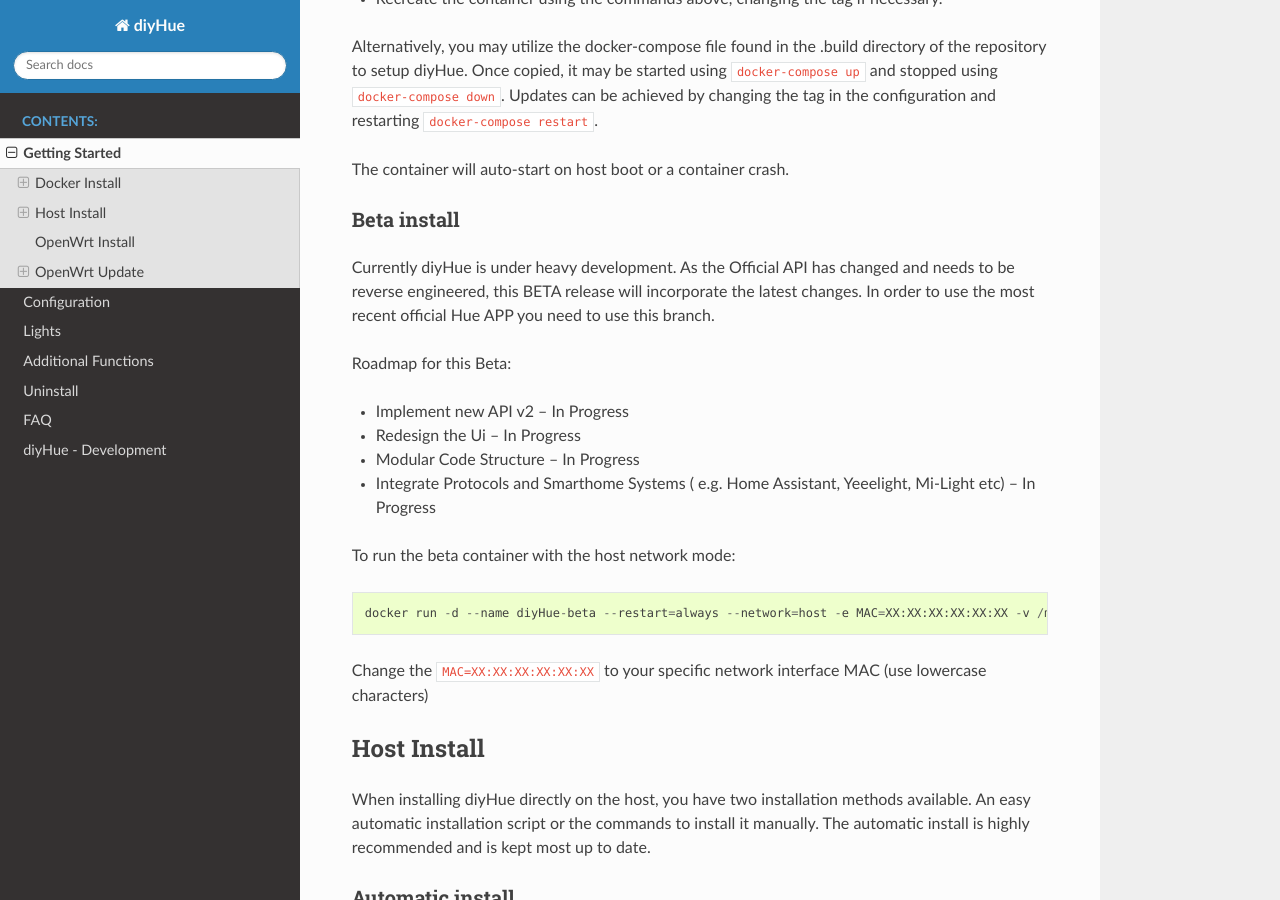
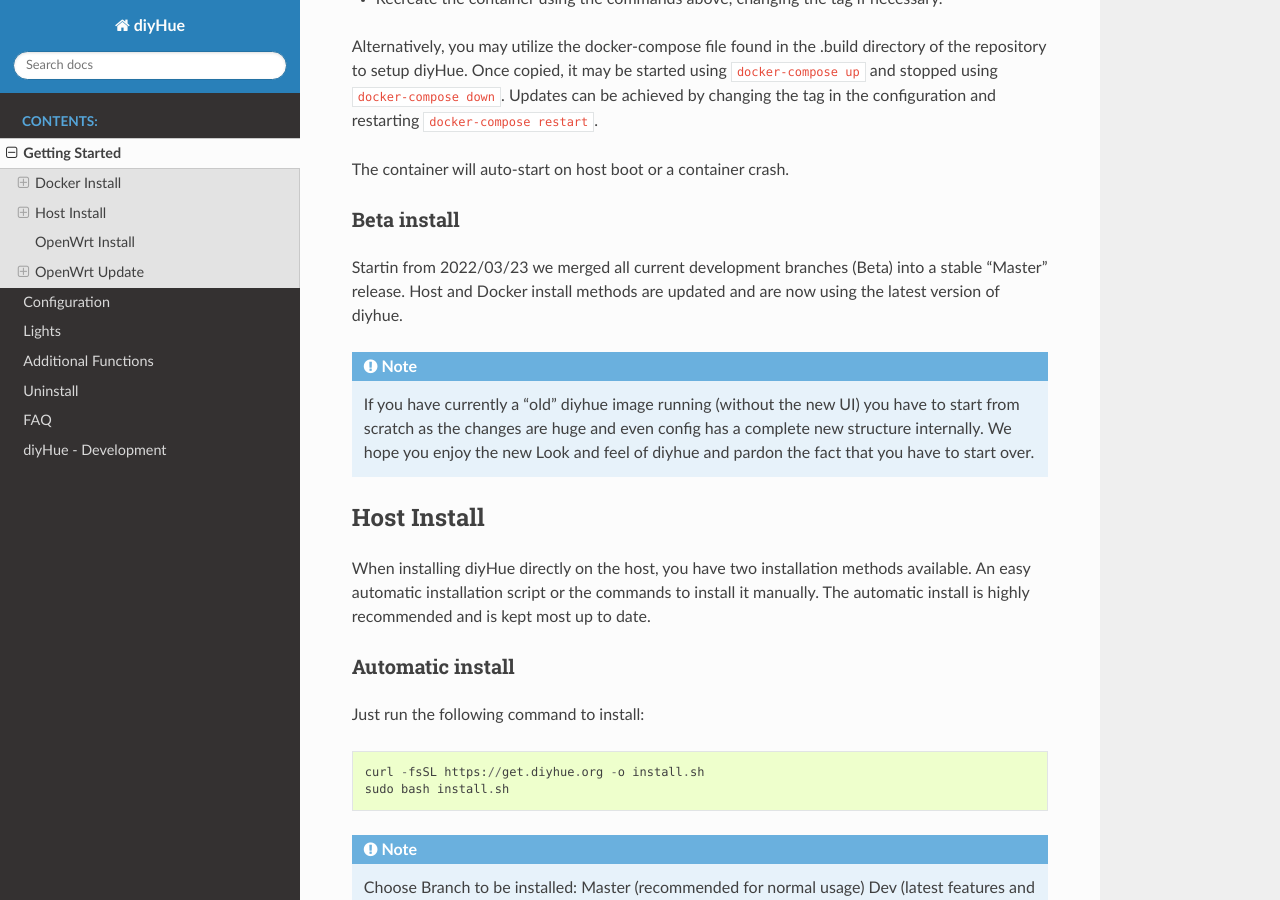
Before and after one commit to diyhue/ReadTheDocs, a Sphinx documentation site: the page built from source/getting_started.rst, in a window 1280 px wide and 900 px high, scrolled down 2108 px. Built offline with Sphinx 7.4.7 and the Read the Docs theme 2.0.0, drawn with Linux system fonts in a browser that asks for light colours; pages that are not in the unit, such as notebooks, are missing from menus.

Commit message:
reflect new beta master changes
delete beta run command & add info

```diff
--- a/source/getting_started.rst
+++ b/source/getting_started.rst
@@ -59,22 +59,11 @@
 Beta install
 ~~~~~~~~~~~~~~~~~
 
-Currently diyHue is under heavy development. As the Official API has changed and needs to be reverse engineered, this BETA release will incorporate the latest changes.
-In order to use the most recent official Hue APP you need to use this branch.
+Startin from 2022/03/23 we merged all current development branches (Beta) into a stable "Master" release.
+Host and Docker install methods are updated and are now using the latest version of diyhue.
 
-Roadmap for this Beta:
-
-- Implement new API v2 -- In Progress
-- Redesign the Ui -- In Progress
-- Modular Code Structure -- In Progress
-- Integrate Protocols and Smarthome Systems ( e.g. Home Assistant, Yeeelight, Mi-Light etc) -- In Progress
-
-To run the beta container with the host network mode::
-
-    docker run -d --name diyHue-beta --restart=always --network=host -e MAC=XX:XX:XX:XX:XX:XX -v /mnt/hue-emulator/config:/opt/hue-emulator/config diyhue/core:beta
-
-Change the ``MAC=XX:XX:XX:XX:XX:XX`` to your specific network interface MAC (use lowercase characters)
-
+.. note::
+    If you have currently a "old" diyhue image running (without the new UI) you have to start from scratch as the changes are huge and even config has a        complete new structure internally. We hope you enjoy the new Look and feel of diyhue and pardon the fact that you have to start over.
 
 
 
```
